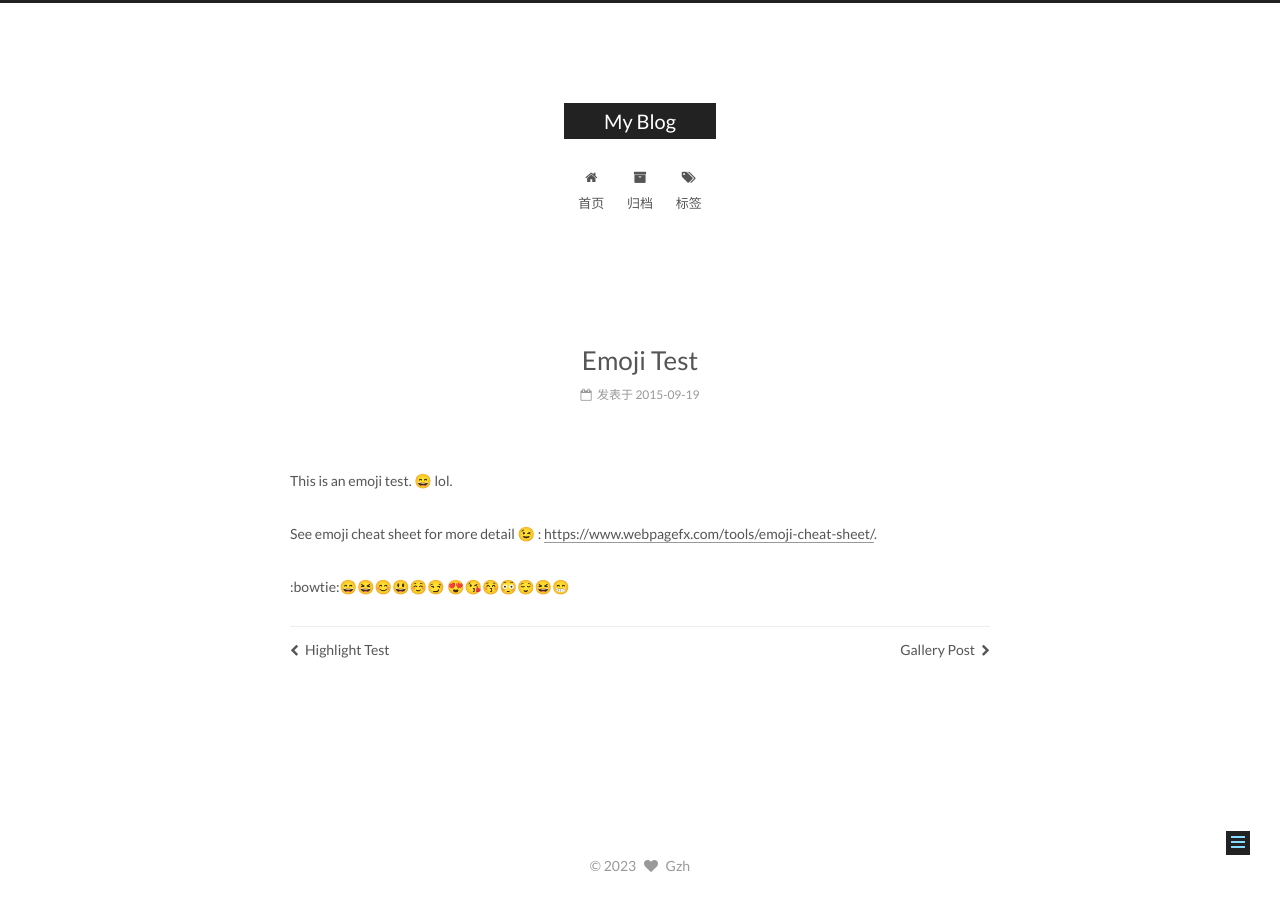
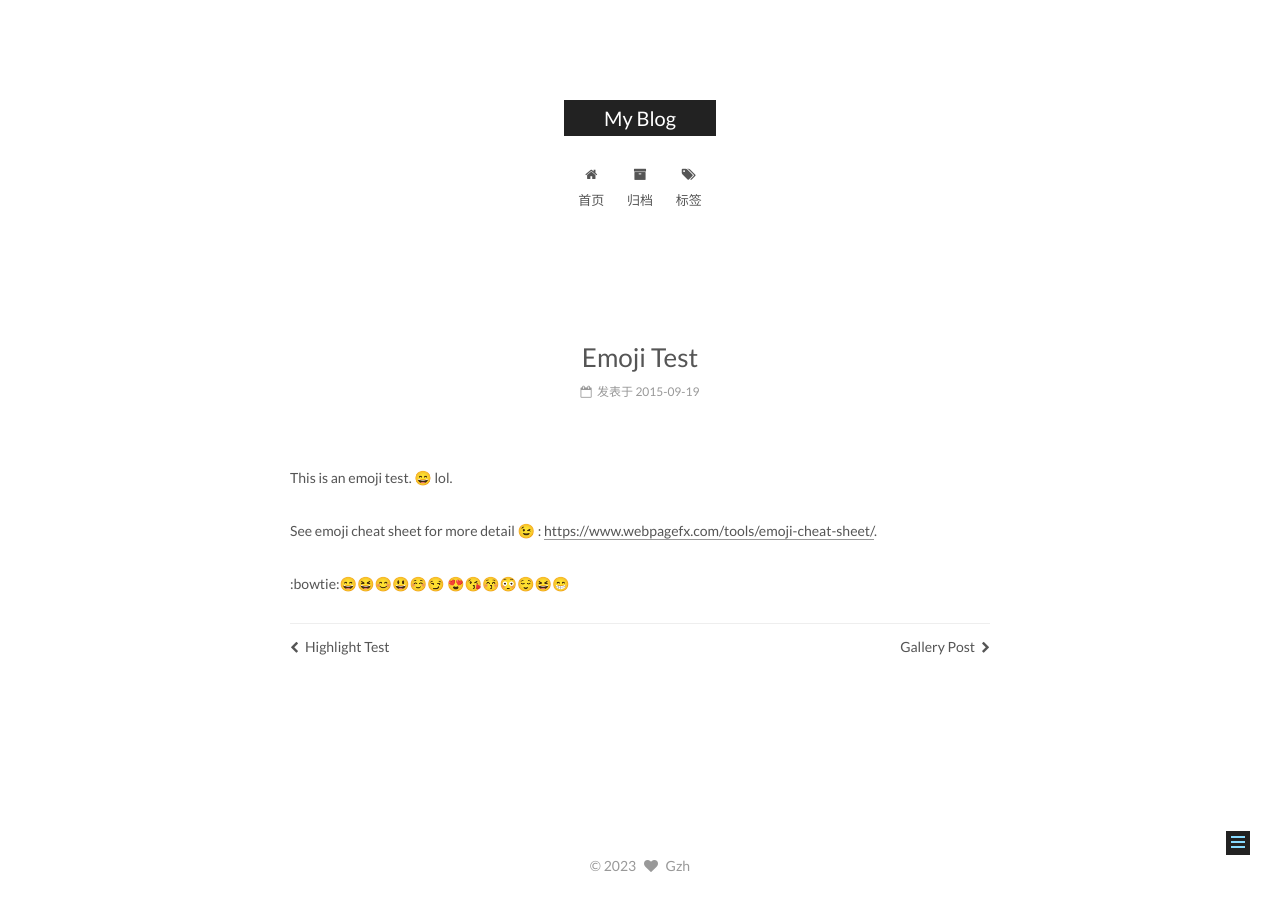
Before and after one commit to hlgzh/hlgzh.github.io, a Jekyll site: the page built from _posts/2015-09-19-emoji-test.md, in a window 1280 px wide. Built offline with Jekyll 4.4.1, drawn with Linux system fonts in a browser that asks for light colours; emoji names are drawn with the system emoji font.

```diff
--- a/_includes/_layout.html
+++ b/_includes/_layout.html
@@ -24,7 +24,6 @@
   {% endif %}
 
   <div class="{{ container_class }} {{ page_class }} ">
-    <div class="headband"></div>
 
     <header id="header" class="header" itemscope itemtype="http://schema.org/WPHeader">
       <div class="header-inner"> {% include _partials/header.html %} </div>
```
Also changed, not shown: _posts/2015-09-19-emoji-test.md (line endings or trailing spaces).
